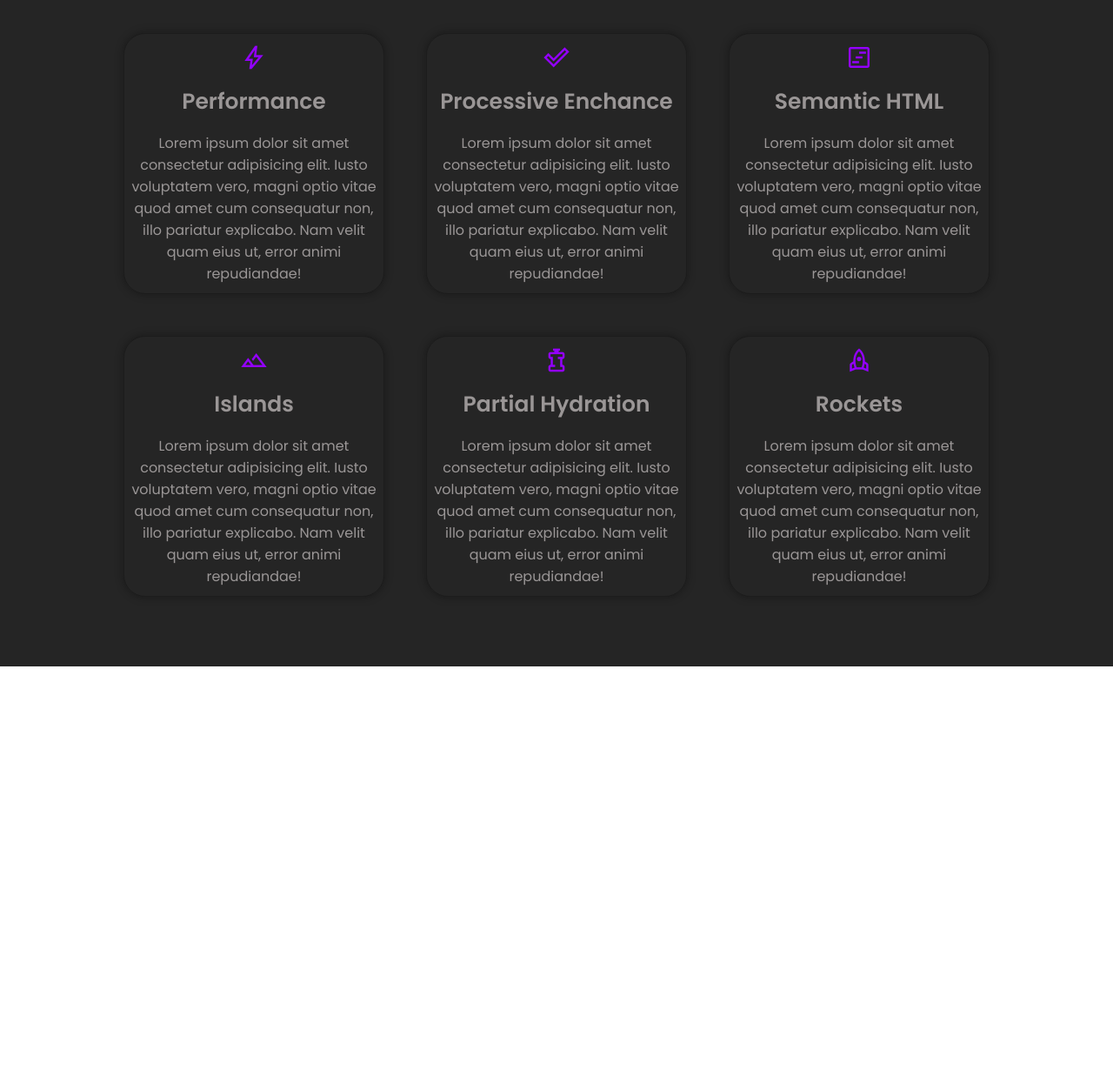
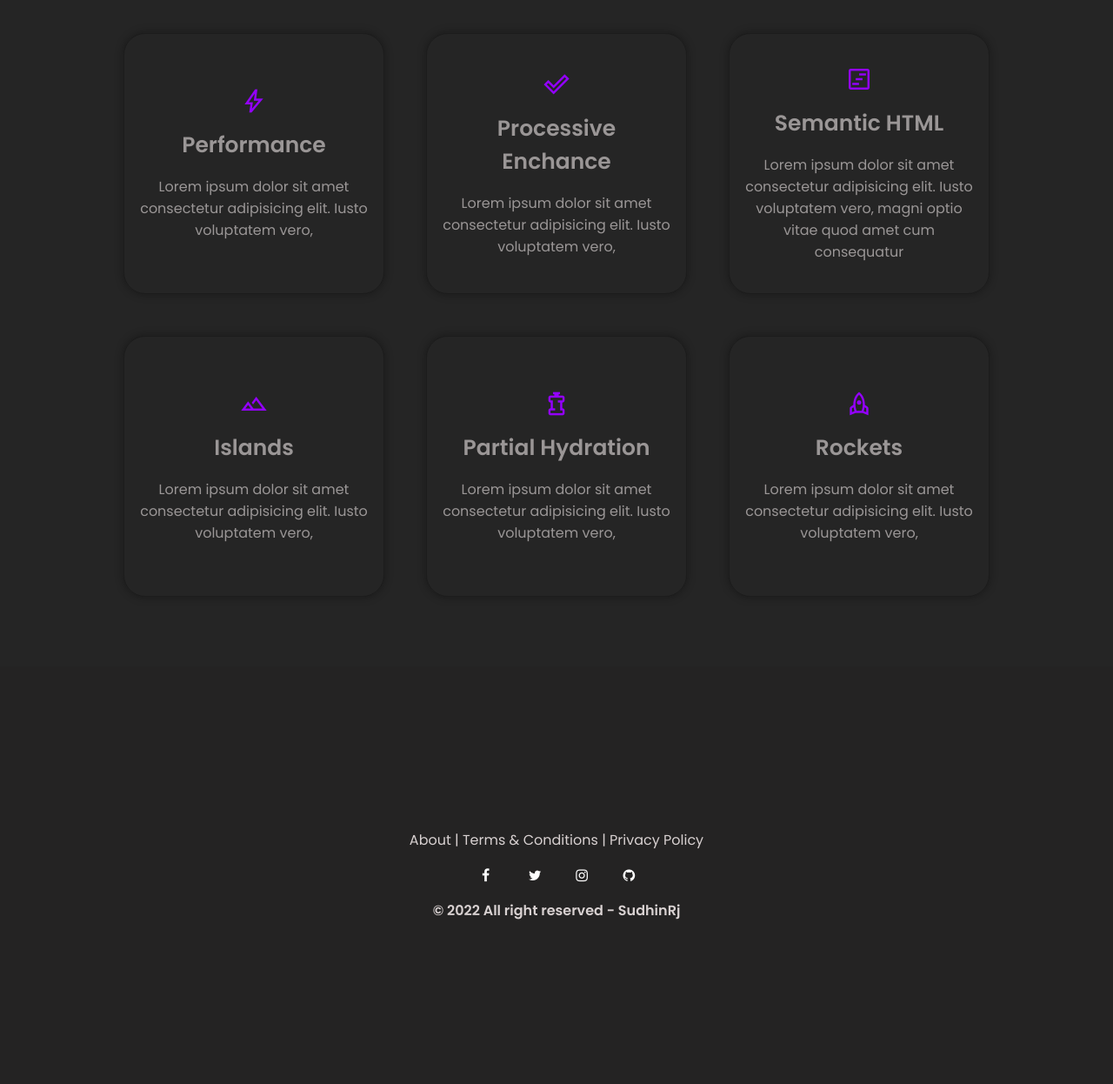
Before and after one commit to rjsudhin/Space_Advicer_Easy_home_page, a plain HTML site: page index.html in a window 1280 px wide. Shown: the part 960-2206 px from the top of the page at 87% size. Before the commit the page ends 1726 px from the top, so only its background shows below. Drawn offline with nearby package versions, Linux system fonts and the light colour scheme.

Commit message:
full body styles without responsive

```diff
--- a/css/style.css
+++ b/css/style.css
@@ -2,6 +2,7 @@
     margin: 0;
     padding: 0;
     box-sizing: border-box;
+    scroll-behavior: smooth;
 }
 
 
@@ -19,6 +20,7 @@ body {
 }
 
 .container {
+    max-width: 1140px;
     padding: 2em 2.5em;
     width: 90%;
 }
@@ -39,6 +41,7 @@ ul li {
     display: flex;
     justify-content: space-between;
     align-items: center;
+    gap: 1em;
 }
 
 #logo {
@@ -59,13 +62,17 @@ h1 {
 .links ul {
     display: flex;
     gap: 1.5em;
-    font-size: 20px;
+    font-size: 18px;
 }
 
+.links li a {
+    color: inherit;
+    text-decoration: none;
+}
 
 .links ul li:hover {
     color: #d8d1d1;
-    cursor: pointer;
+
 }
 /* nav styles */
 
@@ -133,12 +140,13 @@ h1 {
     box-shadow: 0 0 10px 1px rgba(8, 8, 8, 0.288);
 }
 
-.container p {
+#menu-container .container p {
     text-align: center;
 }
 
 h3 {
     font-size: 25px;
+    text-align: center;
 }
 
 .item {
@@ -147,6 +155,8 @@ h3 {
     flex-direction: column;
     align-items: center;
     gap: 1em;
+    padding: 1em;
+    object-fit: cover;
 }
 
 .item span {
@@ -162,3 +172,44 @@ h3 {
     text-align: center;
 }
 /* menu-styles*/
+
+/* footer */
+
+#footer {
+    background-color: #242323;
+    display: flex;
+    justify-content: center;
+    height: 60vh;
+}
+
+#footer .container {
+    display: flex;
+    flex-direction: column;
+    justify-content: center;
+    align-items: center;
+    color: #d8d1d1;
+    text-align: center;
+}
+
+.fa {
+    width: 50px;
+    text-align: center;
+    text-decoration: none;
+    padding: 20px
+}
+
+  /* Add a hover effect if you want */
+.fa:hover {
+    opacity: 0.7;
+    background-color: #fff;
+    color: #242323;
+    border-radius: 5px;
+}
+
+  /* Set a specific color for each brand */
+
+.fa-facebook, .fa-twitter, .fa-instagram, .fa-github {
+    color: white;
+}
+
+/* footer section completed*/
--- a/index.html
+++ b/index.html
@@ -3,12 +3,11 @@
 <head>
     <meta charset="UTF-8">
     <meta name="viewport" content="width=device-width, initial-scale=1.0">
-    <title>make simple designing</title>
+    <title>Space Advicer easy Rocket Studio home page</title>
     <link rel="stylesheet" href="./css/style.css">
-    <link rel="preconnect" href="https://fonts.googleapis.com">
-    <link rel="preconnect" href="https://fonts.gstatic.com" crossorigin>
     <link href="https://fonts.googleapis.com/css2?family=Poppins:ital,wght@0,400;0,500;0,600;1,500&display=swap" rel="stylesheet">
     <link rel="stylesheet" href="https://fonts.googleapis.com/css2?family=Material+Symbols+Outlined:opsz,wght,FILL,GRAD@24,400,0,0" />
+    <link rel="stylesheet" href="https://cdnjs.cloudflare.com/ajax/libs/font-awesome/4.7.0/css/font-awesome.min.css">
 </head>
 <body>
     <div class="nav-container">
@@ -20,9 +19,9 @@
             <h1>Space Advicer</h1>
             <div class="links">
                 <ul>
-                    <li><a href="#"></a>home</li>
-                    <li><a href="#"></a>menu</li>
-                    <li><a href="#"></a>contact</li>
+                    <li id="first-link"><a href="#">home</a></li>
+                    <li id="second-link"><a href="#menu-container">menu</a></li>
+                    <li id="third-link"><a href="#">contact</a></li>
                 </ul>
             </div>
         </div>
@@ -55,9 +54,7 @@
                 <h3>Performance</h3>
                 <p>Lorem ipsum dolor sit amet consectetur
                     adipisicing elit. Iusto voluptatem vero,
-                    magni optio vitae quod amet cum consequatur
-                    non, illo pariatur explicabo. Nam velit quam
-                    eius ut, error animi repudiandae!</p>
+                    </p>
             </div>
             <div class="item">
                 <span class="material-symbols-outlined">
@@ -66,9 +63,7 @@
                 <h3>Processive Enchance</h3>
                 <p>Lorem ipsum dolor sit amet consectetur
                     adipisicing elit. Iusto voluptatem vero,
-                    magni optio vitae quod amet cum consequatur
-                    non, illo pariatur explicabo. Nam velit quam
-                    eius ut, error animi repudiandae!</p>
+                    </p>
             </div>
             <div class="item">
                 <span class="material-symbols-outlined">
@@ -78,8 +73,7 @@
                 <p>Lorem ipsum dolor sit amet consectetur
                     adipisicing elit. Iusto voluptatem vero,
                     magni optio vitae quod amet cum consequatur
-                    non, illo pariatur explicabo. Nam velit quam
-                    eius ut, error animi repudiandae!</p>
+                    </p>
             </div>
             <div class="item">
                 <span class="material-symbols-outlined">
@@ -88,9 +82,7 @@
                 <h3>Islands</h3>
                 <p>Lorem ipsum dolor sit amet consectetur
                     adipisicing elit. Iusto voluptatem vero,
-                    magni optio vitae quod amet cum consequatur
-                    non, illo pariatur explicabo. Nam velit quam
-                    eius ut, error animi repudiandae!</p>
+                    </p>
             </div>
             <div class="item">
                 <span class="material-symbols-outlined">
@@ -99,9 +91,7 @@
                 <h3>Partial Hydration</h3>
                 <p>Lorem ipsum dolor sit amet consectetur
                     adipisicing elit. Iusto voluptatem vero,
-                    magni optio vitae quod amet cum consequatur
-                    non, illo pariatur explicabo. Nam velit quam
-                    eius ut, error animi repudiandae!</p>
+                    </p>
             </div>
             <div class="item">
                 <span class="material-symbols-outlined">
@@ -110,10 +100,27 @@
                 <h3>Rockets</h3>
                 <p>Lorem ipsum dolor sit amet consectetur
                     adipisicing elit. Iusto voluptatem vero,
-                    magni optio vitae quod amet cum consequatur
-                    non, illo pariatur explicabo. Nam velit quam
-                    eius ut, error animi repudiandae!</p>
+                    </p>
             </div>
+        </div>
+    </div>
+
+    <div id="footer">
+        <div class="container">
+            <p>
+                <a>About</a> |  <a>Terms & Conditions</a> | <a>Privacy Policy</a>
+            </p>
+
+            <div class="address">
+                <a href="#" class="fa fa-facebook"></a>
+                <a href="#" class="fa fa-twitter"></a>
+                <a href="#" class="fa fa-instagram"></a>
+                <a href="#" class="fa fa-github"></a>
+            </div>
+
+            <p>
+                <strong>© 2022 All right reserved - SudhinRj</strong>
+            </p>
         </div>
     </div>
 </body>
```
